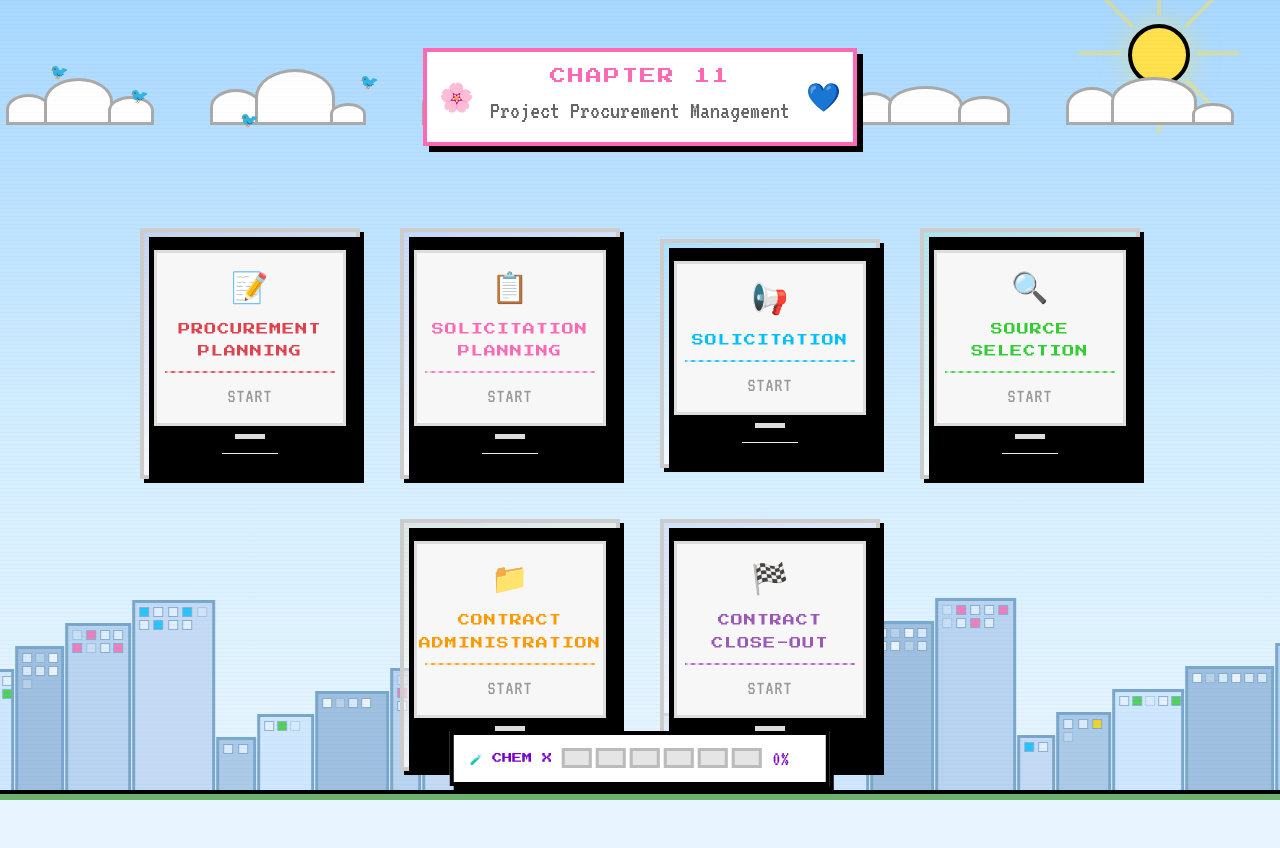
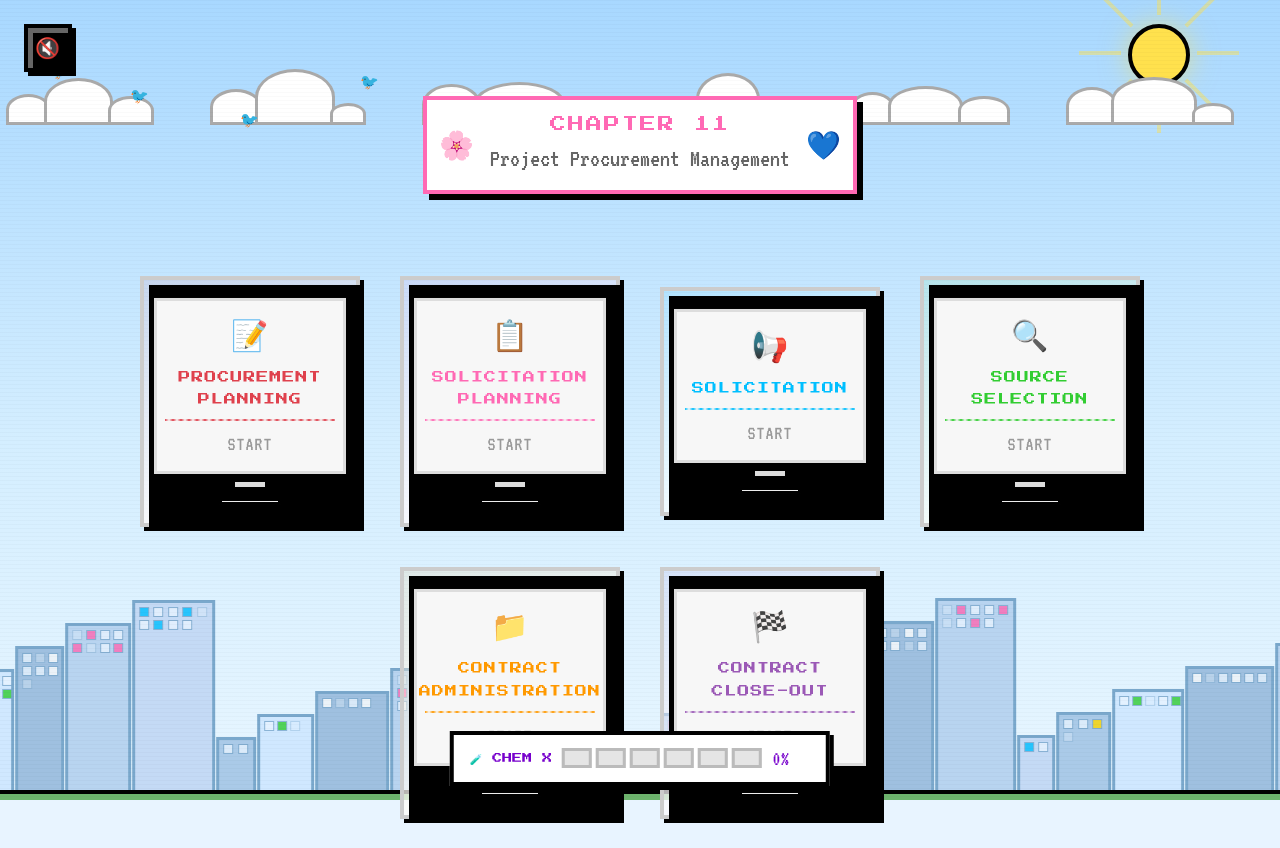
Before and after one commit to iverene/ppg-game, a React (Vite) app: page / in a window 1280 px wide. Before the commit the page ends 800 px from the top, so only its background shows below. Built offline with nearby package versions, Linux system fonts and the light colour scheme.

Commit message:
Add a BG music

```diff
--- a/src/App.jsx
+++ b/src/App.jsx
@@ -1,8 +1,8 @@
-import { useState, useEffect } from "react";
+import { useState, useEffect, useRef } from "react"; // Added useRef
 import { AppProvider, useApp } from "./context/AppContext";
 import { GAME_DATA, PARTS, GAME_LABELS } from "./data/GameData";
 
-// Components (Imported after separation)
+// Components
 import CityBg from "./components/ui/CityBg";
 import ChemicalXMeter from "./components/ui/ChemicalXMeter";
 import PPGVictory from "./components/ui/PPGVictory";
@@ -14,6 +14,33 @@ function CommandCenter() {
   const [currentStage, setCurrentStage] = useState(null);
   const [showVictory, setShowVictory] = useState(false);
 
+  // --- AUDIO LOGIC ---
+  const [isMuted, setIsMuted] = useState(true);
+  const audioRef = useRef(null);
+
+  useEffect(() => {
+    // Initialize audio only once
+    audioRef.current = new Audio("/assets/audio/main-theme.mp3");
+    audioRef.current.loop = true;
+    audioRef.current.volume = 0.4;
+
+    return () => {
+      if (audioRef.current) {
+        audioRef.current.pause();
+      }
+    };
+  }, []);
+
+  const toggleMute = () => {
+    if (isMuted) {
+      audioRef.current.play().catch(err => console.log("Audio play blocked:", err));
+    } else {
+      audioRef.current.pause();
+    }
+    setIsMuted(!isMuted);
+  };
+  // -------------------
+
   useEffect(() => {
     if (stagesStarted.size >= PARTS.length && !showVictory) {
       setShowVictory(true);
@@ -23,6 +50,22 @@ function CommandCenter() {
   return (
     <div className="min-h-screen relative">
       <CityBg />
+
+      {/* PIXEL MUTE BUTTON */}
+      <button
+        onClick={toggleMute}
+        className="fixed top-6 left-6 z-[100] btn-pixel flex items-center justify-center"
+        style={{
+          width: "48px",
+          height: "48px",
+          background: isMuted ? "#666" : "#FF69B4",
+          border: "4px solid #000",
+          boxShadow: "4px 4px 0 #000",
+          fontSize: "20px"
+        }}
+      >
+        {isMuted ? "🔇" : "🔊"}
+      </button>
 
       <div className="relative z-10 flex flex-col items-center min-h-screen py-5 px-4 pb-24">
         {/* Title Section */}
@@ -52,7 +95,6 @@ function CommandCenter() {
             />
           ))}
         </div>
-
       </div>
 
       {currentStage && (
--- a/src/data/GameData.js
+++ b/src/data/GameData.js
@@ -107,7 +107,7 @@ export const GAME_DATA = {
         correct: "Contract" },
       { question: "Which tool involves clarification and mutual agreement on the structure and requirements of the contract prior to the signing of the contract.",
         options: ["Contract","Contract Negotiation","Weighing System","Screening System"],
-        correct: "Reasonableness of proposals" },
+        correct: "Contract Negotiation" },
       { question: "How many Tools & Techniques exist in Source Selection?",
         options: ["2","3","4","5"],
         correct: "4" },
```
Also changed, not shown: 1 other file (tests, documents, lock files or other folders).
